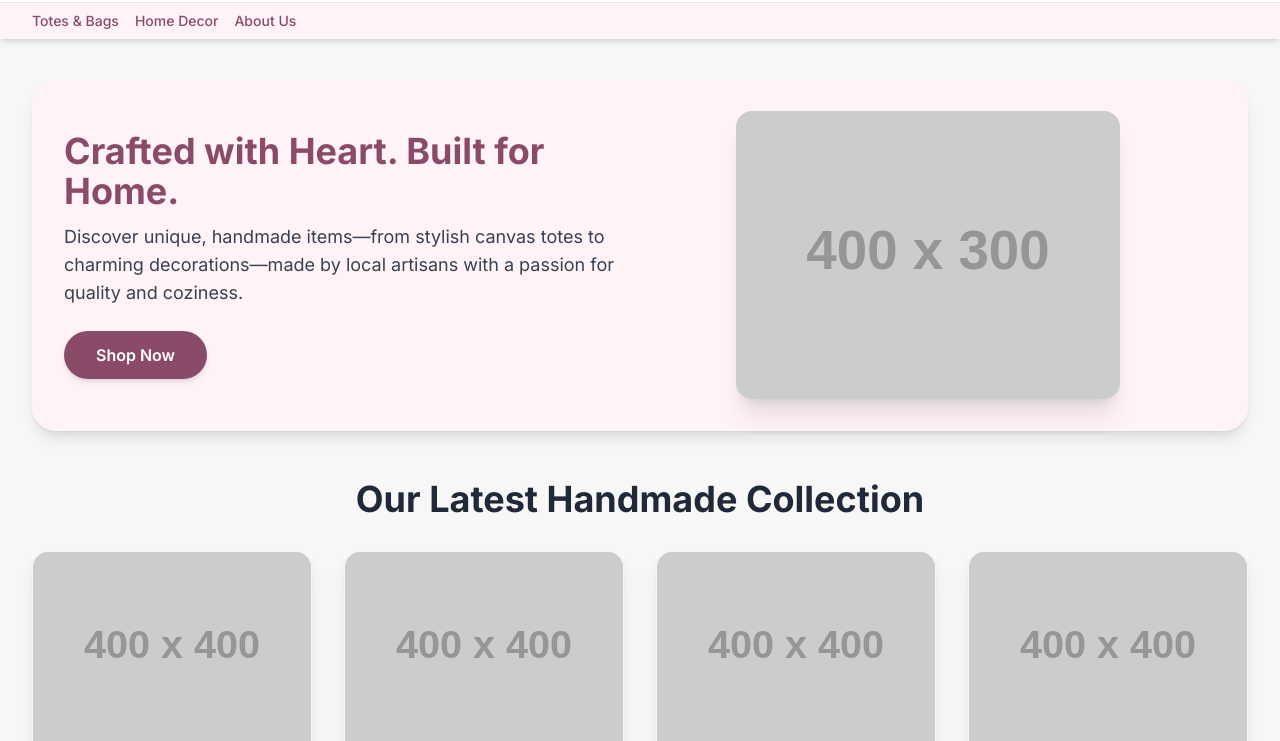
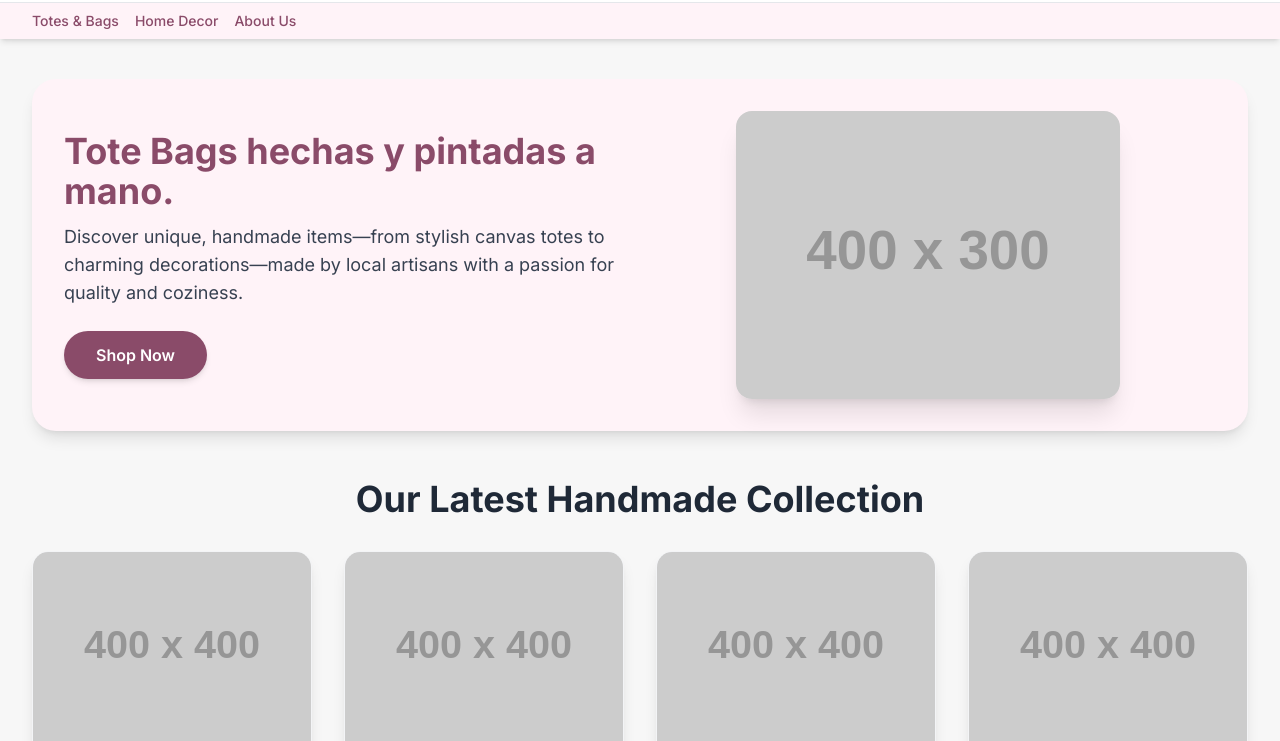
Before and after one commit to BorgesLebron/CozyCrafting, a plain HTML site: page index.html in a window 1280 px wide. Shown: the part 74-815 px from the top of the page. Drawn offline with nearby package versions, Linux system fonts and the light colour scheme; placeholder pictures from the web are drawn by us.

Commit message:
Update hero section heading to Spanish

```diff
--- a/index.html
+++ b/index.html
@@ -59,7 +59,7 @@
         <section class="bg-cozy rounded-3xl p-8 mb-12 shadow-lg">
             <div class="md:flex items-center">
                 <div class="md:w-1/2 mb-6 md:mb-0">
-                    <h2 class="text-4xl font-bold text-cozy mb-3">Crafted with Heart. Built for Home.</h2>
+                    <h2 class="text-4xl font-bold text-cozy mb-3">Tote Bags hechas y pintadas a mano.</h2>
                     <p class="text-gray-700 mb-6 text-lg">
                         Discover unique, handmade items—from stylish canvas totes to charming decorations—made by local artisans with a passion for quality and coziness.
                     </p>
```
